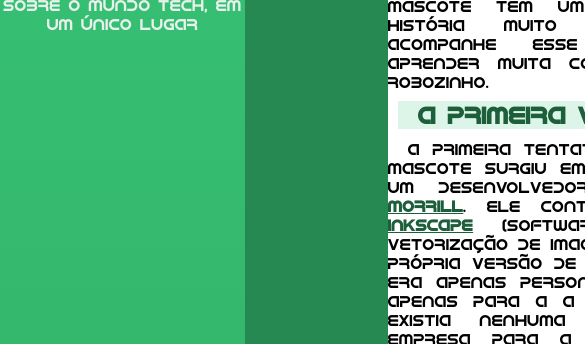
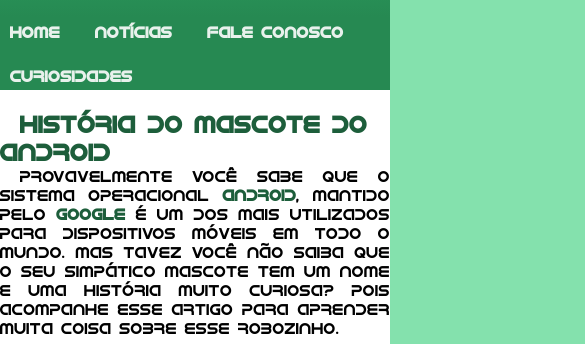
Before and after one commit to Arthur2750/html-css, a plain HTML site: page modulo2/Desafio/index.html in a window 390 px wide. Shown: the part 194-538 px from the top of the page, 585 px wide, since content can reach past the window. Drawn offline with Linux system fonts and the light colour scheme.

Commit message:
Update style.css

```diff
--- a/modulo2/Desafio/style/style.css
+++ b/modulo2/Desafio/style/style.css
@@ -35,9 +35,7 @@
     color: black;
     margin: 0;
     padding: 0;
-    height: 100%;
-    display: flex;
-    min-height: 100%;
+
 }
 @media(max-width: 768px){
     main{
@@ -46,6 +44,9 @@
         padding: 20px 0px;
         background-color: white;
         text-indent: 20px;
+        height: 100%;
+        display: flex;
+        min-height: 100%;
     }
 }
 main{
```
